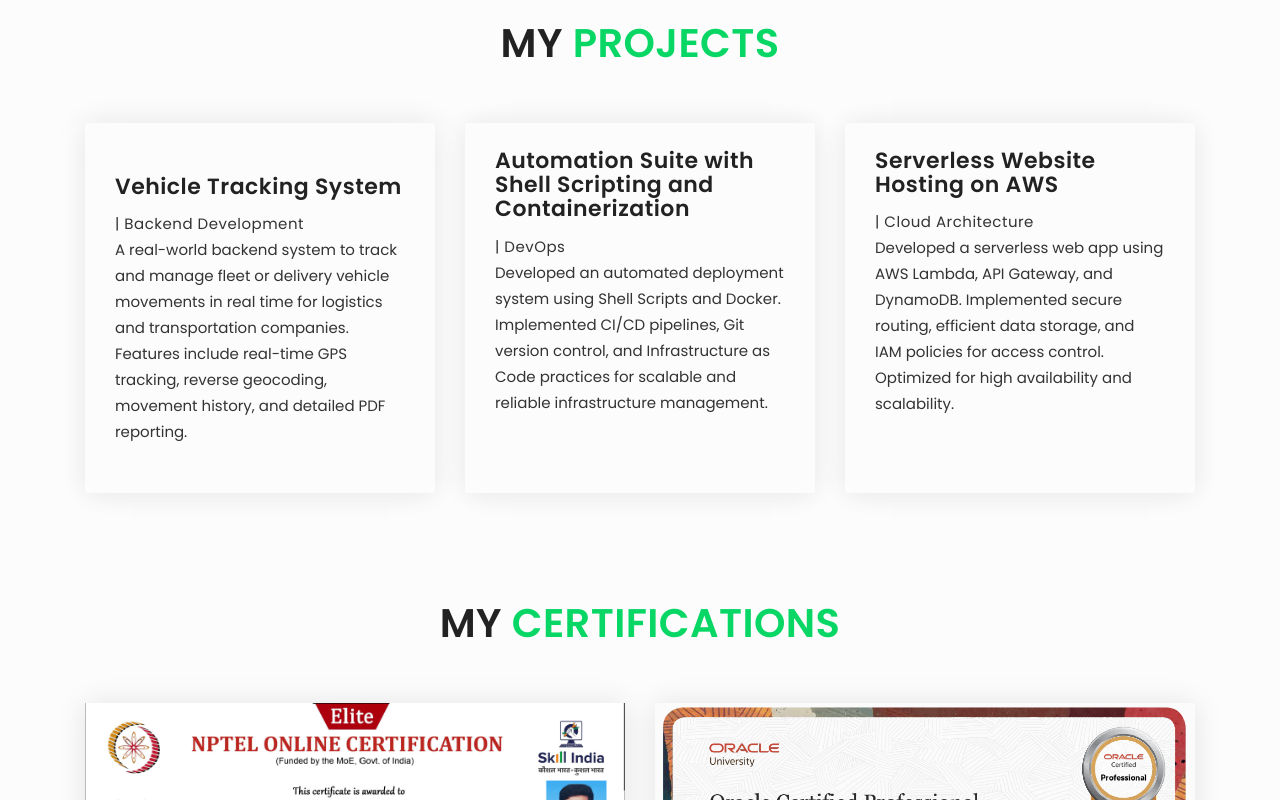
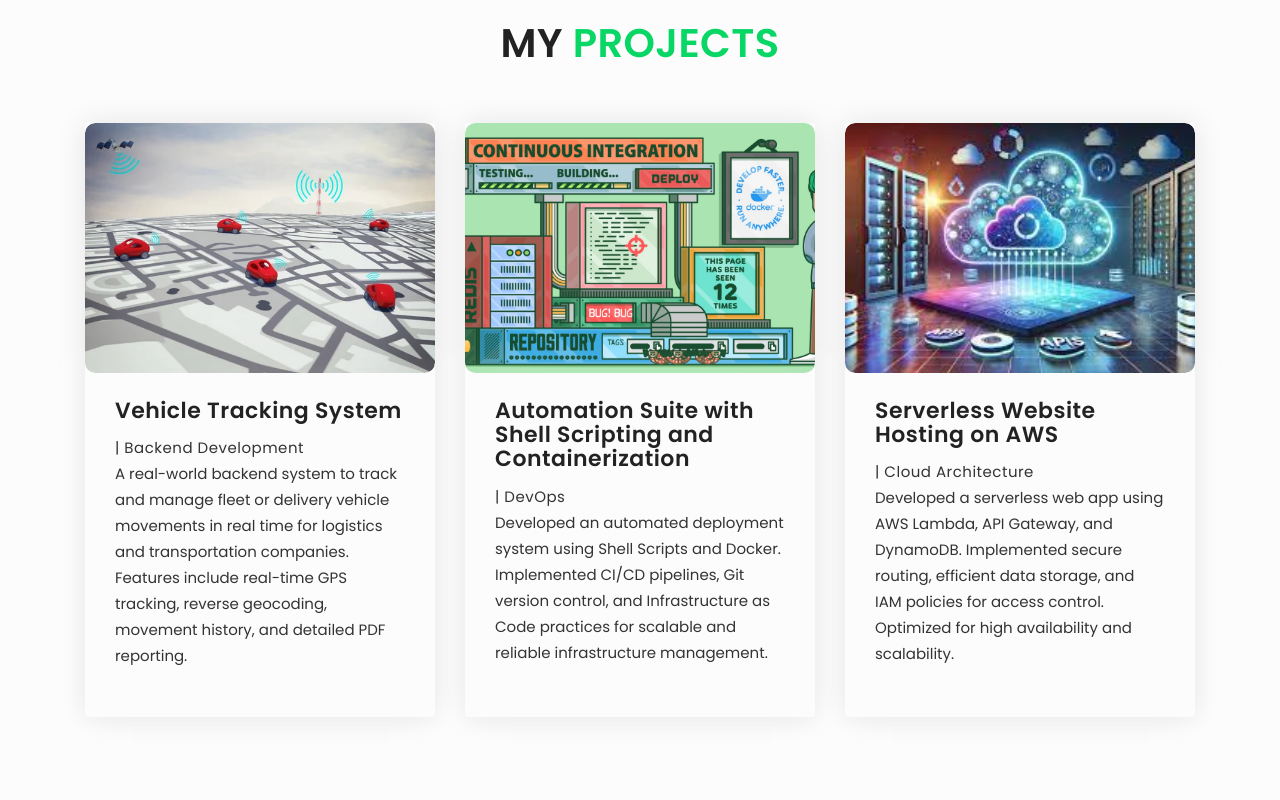
Before and after one commit to kalyanram003/Portfolio, a plain HTML site: page index.html in a window 1280 px wide. Shown: the part 1260-2060 px from the top of the page. Drawn offline with Linux system fonts and the light colour scheme.

Commit message:
added project images

```diff
--- a/index.html
+++ b/index.html
@@ -79,6 +79,21 @@
 				justify-content: center;
 				align-items: center;
 				padding: 20px;
+			}
+			.blog-image img {
+				width: 100%;
+				height: 250px;
+				object-fit: cover;
+				border-radius: 10px;
+				box-shadow: 0 5px 15px rgba(0, 0, 0, 0.1);
+				transition: transform 0.3s ease;
+			}
+			.blog-image img:hover {
+				transform: scale(1.02);
+			}
+			.blog-image {
+				overflow: hidden;
+				border-radius: 10px;
 			}
 		</style>
 
@@ -206,7 +221,7 @@
 				<div class="single_blog wow fadeInLeft">
 					<div class="blog-thumb">
 						<div class="blog-image">
-						   <a href="https://github.com/kalyanram003/Vehicle-Tracking-System" target="_blank"><img src="" class="img-responsive" alt=""/></a>
+						   <a href="https://github.com/kalyanram003/Vehicle-Tracking-System" target="_blank"><img src="./assets/img/vts.png" class="img-responsive" alt="Vehicle Tracking System"/></a>
 						</div>
 						<div class="blog-info">
 							<a href="https://github.com/kalyanram003/Vehicle-Tracking-System" target="_blank" style="text-decoration: none;"><h4>Vehicle Tracking System</h4></a>
@@ -220,6 +235,7 @@
 				<div class="single_blog wow fadeInUp">
 					<div class="blog-thumb">
 						<div class="blog-image">
+						   <a href="#"><img src="./assets/img/Automation.png" class="img-responsive" alt="Automation Suite"/></a>
 						</div>
 						<div class="blog-info">
 							<a href="#"><h4>Automation Suite with Shell Scripting and Containerization</h4></a>
@@ -233,6 +249,7 @@
 				<div class="single_blog wow fadeInRight">
 					<div class="blog-thumb">
 						<div class="blog-image">
+						   <a href="#"><img src="./assets/img/awsSW.png" class="img-responsive" alt="Serverless Website Hosting"/></a>
 						</div>
 						<div class="blog-info">
 							<a href="#" style="text-decoration: none;"><h4>Serverless Website Hosting on AWS</h4></a>
```
Also changed, not shown: assets/img/Automation.png (added), assets/img/awsSW.png (added), assets/img/vts.png (added).
